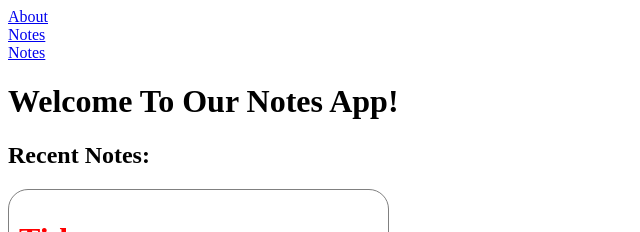
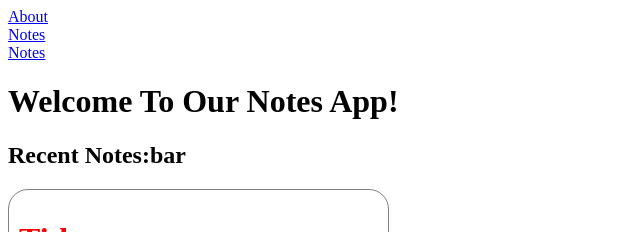
Before and after one commit to msd-pan/nuxt-test, a Nuxt app: page / in a window 1280 px wide. Shown: the top 232 px of the page, without its empty margins (0-640 px from the left). Built offline with nearby package versions, Linux system fonts and the light colour scheme.

Commit message:
Composables

```diff
--- /dev/null
+++ b/composables/copy/useClipboardCopy.ts
@@ -0,0 +1,7 @@
+export const useClipboardCopy = () => {
+  const copyToClipboard = (text: string) => {
+    navigator.clipboard.writeText(text);
+    console.log("copied", text);
+  };
+  return { copyToClipboard };
+};
--- /dev/null
+++ b/composables/useFoo.ts
@@ -0,0 +1,3 @@
+export default () => {
+  return useState("foo", () => "bar");
+};
--- a/nuxt.config.ts
+++ b/nuxt.config.ts
@@ -25,4 +25,8 @@ export default defineNuxtConfig({
       setMiddleware(pages);
     },
   },
+
+  imports: {
+    dirs: ["composables", "composables/**"],
+  },
 });
--- a/pages/index.vue
+++ b/pages/index.vue
@@ -1,8 +1,12 @@
 <template>
   <Banner />
 
-  <h2>Recent Notes:</h2>
+  <h2>Recent Notes:{{ foo }}</h2>
   <NoteCard />
 </template>
 
+<script setup>
+const foo = useFoo();
+</script>
+
 <style></style>
--- a/pages/notes/[id].vue
+++ b/pages/notes/[id].vue
@@ -1,8 +1,15 @@
 <template>
   <h1>{{ $route.params.id }}</h1>
+
+  <button @click="copyUrl">copy url</button>
 </template>
 <script setup>
 definePageMeta({
   layout: "custom",
 });
+const { copyToClipboard } = useClipboardCopy();
+
+const copyUrl = () => {
+  copyToClipboard(window.location.href);
+};
 </script>
```
